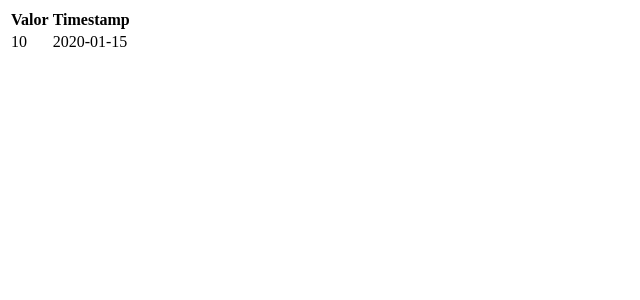
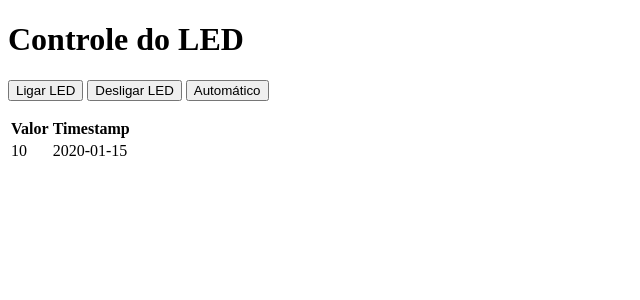
Before and after one commit to TiagoFreitas02/api-tam, a Flask app: page / in a window 1280 px wide. Shown: the top 300 px of the page, without its empty margins (0-640 px from the left). Run offline with Flask 3, Linux system fonts and the light colour scheme; a database or web service that is not in the repository returns one stand-in record (values such as "Sample title"); some libraries are stand-ins or nearby versions.

Commit message:
no message

```diff
--- a/api/templates/luz.html
+++ b/api/templates/luz.html
@@ -1,3 +1,22 @@
+<!DOCTYPE html>
+<html lang="pt">
+<head>
+    <meta charset="UTF-8">
+    <title>Controle do LED</title>
+</head>
+<body>
+
+<h1>Controle do LED</h1>
+
+<!-- Botões para controlar o LED -->
+<button onclick="controlarLED('1')">Ligar LED</button>
+<button onclick="controlarLED('0')">Desligar LED</button>
+<button onclick="controlarLED('A')">Automático</button>
+
+<!-- Mensagem de status -->
+<p id="msg"></p>
+
+<!-- Tabela com valores do sensor -->
 <table>
     <tr>
         <th>Valor</th>
@@ -10,3 +29,28 @@
     </tr>
     {% endfor %}
 </table>
+
+<!-- Script JS para enviar comandos ao Flask via ngrok -->
+<script>
+const ngrokURL = "https://unfamiliarised-semiretired-damion.ngrok-free.dev"; // URL do ngrok
+
+function controlarLED(estado) {
+    fetch(`${ngrokURL}/led`, {
+        method: "POST",
+        headers: { "Content-Type": "application/json" },
+        body: JSON.stringify({ estado: estado })
+    })
+    .then(res => res.json())
+    .then(data => {
+        document.getElementById("msg").innerText = data.status === "ok"
+            ? `LED atualizado: ${estado}`
+            : `Erro: ${data.msg}`;
+    })
+    .catch(err => {
+        document.getElementById("msg").innerText = `Erro: ${err}`;
+    });
+}
+</script>
+
+</body>
+</html>
```
